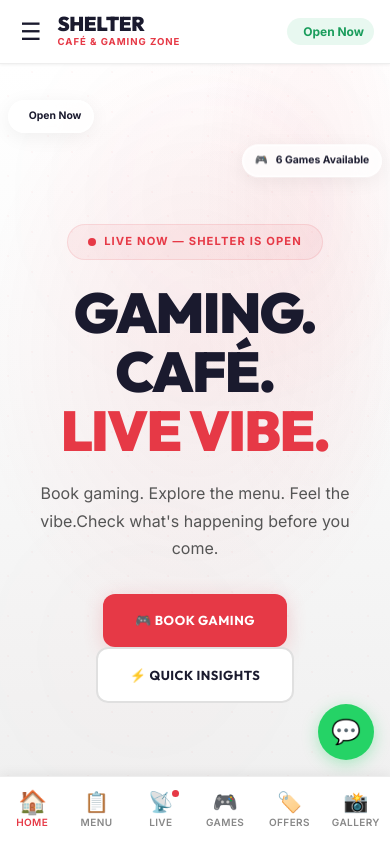
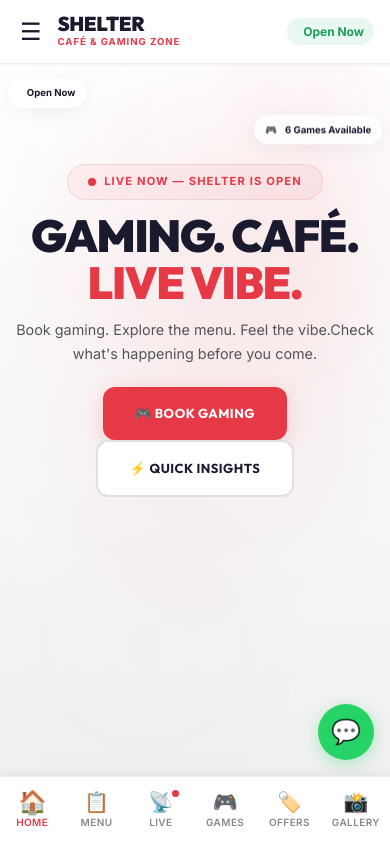
Before and after one commit to mokshjalalwani-dotcom/Shelter, a React (Vite) app: page / in a window 390 px wide. Shown: the top 844 px of the page. Built offline with nearby package versions, Linux system fonts and the light colour scheme.

Commit message:
style: optimize mobile hero section to fit single screen without scrolling

```diff
--- a/src/pages/Home.css
+++ b/src/pages/Home.css
@@ -168,15 +168,30 @@
 .hide-mobile { display: none; }
 
 @media (max-width: 768px) {
+  .hero {
+    min-height: calc(100svh - 132px); /* 100svh minus navbar & bottom nav */
+    align-items: flex-start;
+  }
   .hero-float-card {
-    font-size: 0.65rem;
-    padding: 7px 12px;
+    font-size: 0.6rem;
+    padding: 6px 10px;
   }
-  .hero-float-1 { top: 5%; left: 2%; }
-  .hero-float-2 { top: 12%; right: 2%; }
+  .hero-float-1 { top: 2%; left: 2%; }
+  .hero-float-2 { top: 8%; right: 2%; }
 
   .hero-container {
-    padding-top: 160px;
+    padding: 100px 16px 40px;
+  }
+  .hero-title {
+    font-size: 2.8rem;
+    margin-bottom: var(--space-md);
+  }
+  .hero-subtitle {
+    font-size: 0.9rem;
+    margin-bottom: var(--space-lg);
+  }
+  .hero-badge {
+    margin-bottom: var(--space-md);
   }
 }
 
```
